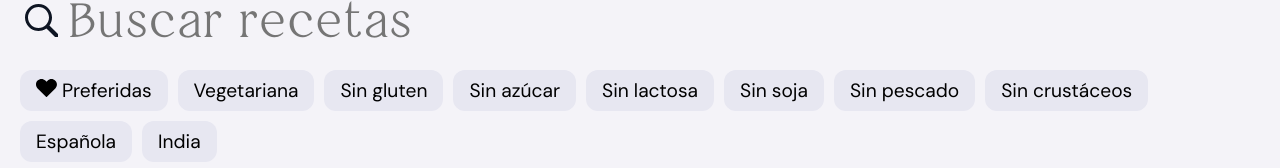
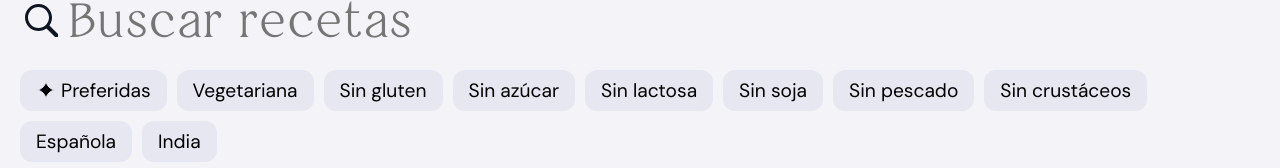
Before and after one commit to PIWEEK/festin, a React (Create React App) app: page / in a window 1280 px wide. Shown: the part 225-393 px from the top of the page. Built offline with nearby package versions, Linux system fonts and the light colour scheme; data requests are answered from the project's data file.

Commit message:
favorites

```diff
--- a/src/initial-page/initialPage.css
+++ b/src/initial-page/initialPage.css
@@ -119,4 +119,8 @@ span.labelAsMenu{
 
   .iconWrapper{
     padding-right: 5px;
+    margin-bottom: -4px;
+    stroke: #e7e7f1;
+    stroke-width: 1px;
+    stroke-linejoin: round;
   }
```
Also changed, not shown: src/assets/heart-5.svg.
